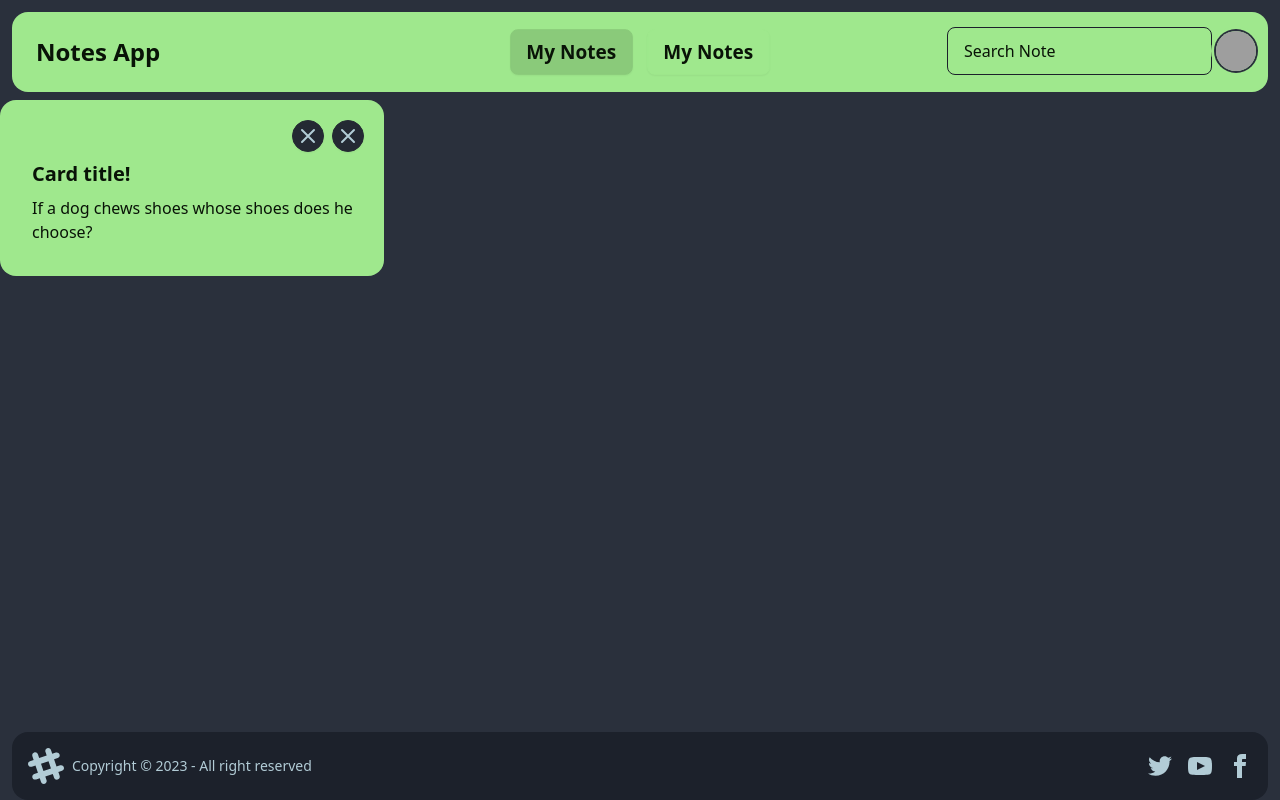
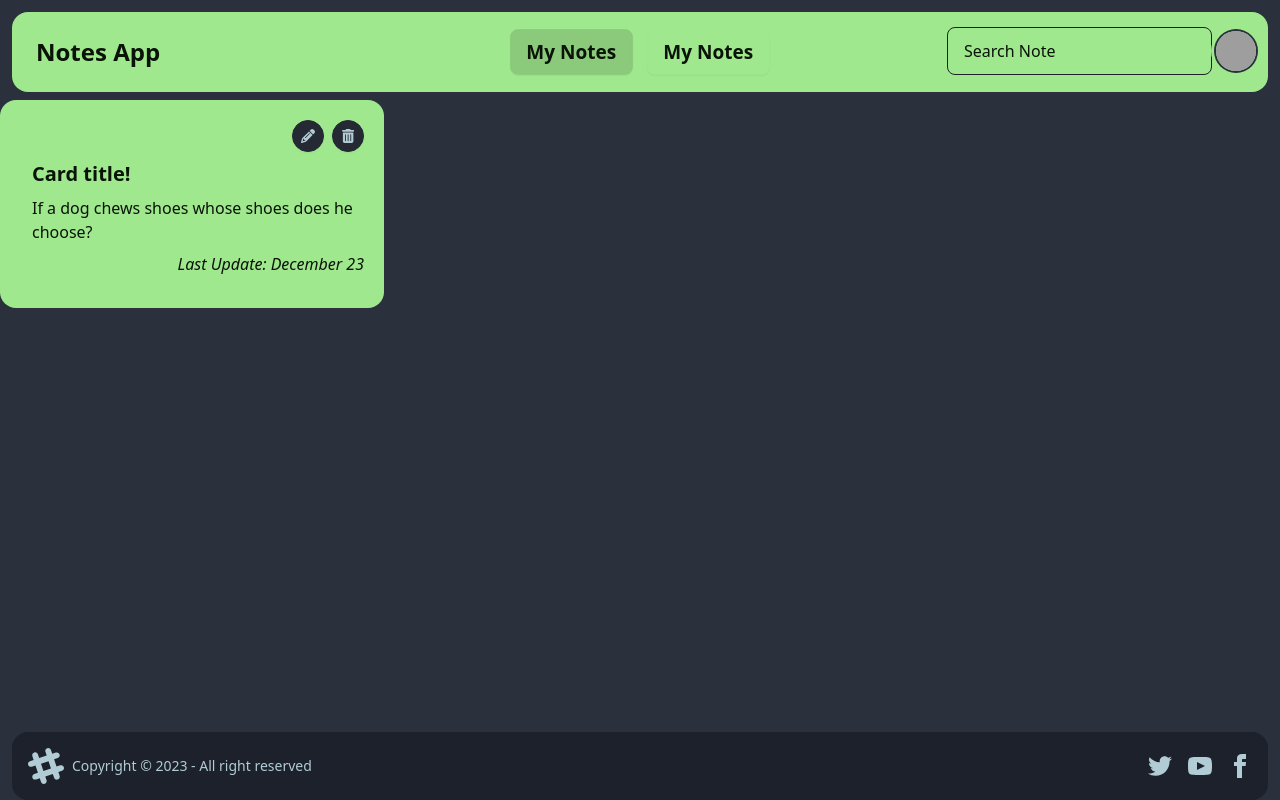
Before and after one commit to OliverZulett/notes_app, a Vue app: page / in a window 1280 px wide. Built offline with nearby package versions, Linux system fonts and the light colour scheme; grey boxes are pictures that could not be loaded.

Commit message:
font awesome instalation

```diff
--- a/package.json
+++ b/package.json
@@ -12,6 +12,11 @@
     "format": "prettier --write src/"
   },
   "dependencies": {
+    "@fortawesome/fontawesome-svg-core": "^6.5.0",
+    "@fortawesome/free-brands-svg-icons": "^6.5.0",
+    "@fortawesome/free-regular-svg-icons": "^6.5.0",
+    "@fortawesome/free-solid-svg-icons": "^6.5.0",
+    "@fortawesome/vue-fontawesome": "^3.0.5",
     "pinia": "^2.1.7",
     "vue": "^3.3.4",
     "vue-router": "^4.2.5"
--- a/src/components/Note.vue
+++ b/src/components/Note.vue
@@ -1,20 +1,19 @@
 <template>
+  <!-- <div class="card w-96 bg-primary text-primary-content image-full">
+    <figure><img src="https://daisyui.com/images/stock/photo-1606107557195-0e29a4b5b4aa.jpg" alt="Shoes" /></figure> -->
   <div class="card w-96 bg-primary text-primary-content">
     <div class="card-body pt-5 pr-5">
       <div class="card-actions justify-end">
         <button class="btn btn-sm btn-circle">
-          <svg xmlns="http://www.w3.org/2000/svg" class="h-6 w-6" fill="none" viewBox="0 0 24 24" stroke="currentColor">
-            <path stroke-linecap="round" stroke-linejoin="round" stroke-width="2" d="M6 18L18 6M6 6l12 12" />
-          </svg>
+          <font-awesome-icon icon="fa-solid fa-pencil" />
         </button>
         <button class="btn btn-sm btn-circle">
-          <svg xmlns="http://www.w3.org/2000/svg" class="h-6 w-6" fill="none" viewBox="0 0 24 24" stroke="currentColor">
-            <path stroke-linecap="round" stroke-linejoin="round" stroke-width="2" d="M6 18L18 6M6 6l12 12" />
-          </svg>
+          <font-awesome-icon icon="fa-solid fa-trash-can" />
         </button>
       </div>
       <h2 class="card-title">Card title!</h2>
       <p>If a dog chews shoes whose shoes does he choose?</p>
+      <p class="flex justify-end italic">Last Update: December 23</p>
     </div>
   </div>
 </template>
--- a/src/main.ts
+++ b/src/main.ts
@@ -7,9 +7,22 @@ import App from './App.vue'
 import router from './router'
 import './index.css'
 
+/* import the fontawesome core */
+import { library } from '@fortawesome/fontawesome-svg-core'
+
+/* import font awesome icon component */
+import { FontAwesomeIcon } from '@fortawesome/vue-fontawesome'
+
+/* import specific icons */
+import { faPencil, faTrashCan } from '@fortawesome/free-solid-svg-icons'
+
+library.add(faTrashCan)
+library.add(faPencil)
+
 const app = createApp(App)
 
 app.use(createPinia())
 app.use(router)
 
+app.component('font-awesome-icon', FontAwesomeIcon)
 app.mount('#app')
```
Also changed, not shown: 1 other file (tests, documents, lock files or other folders).
